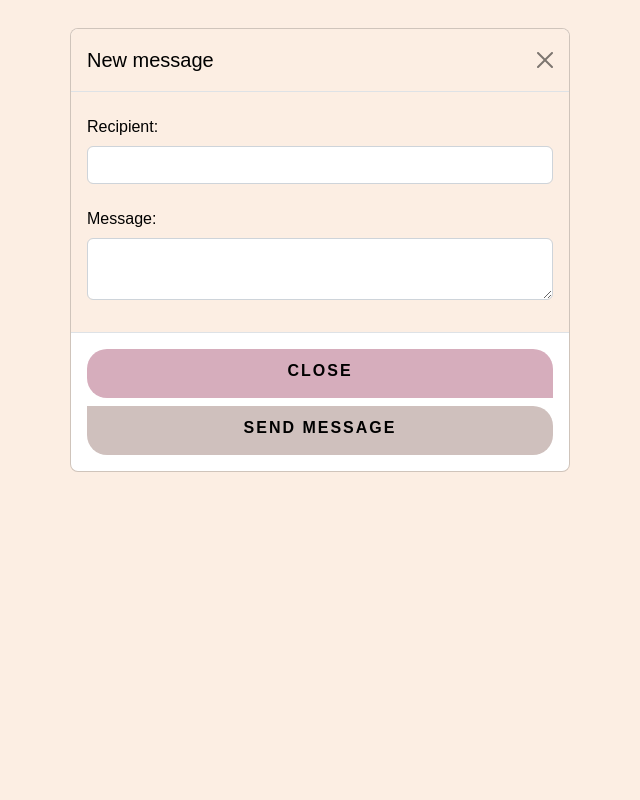
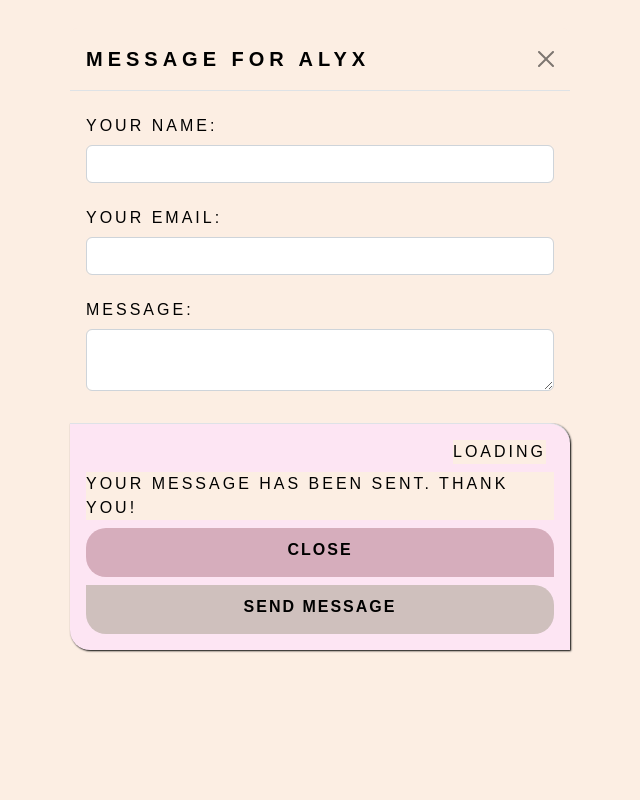
Before and after one commit to TheDynamiClint/bibirths, a PHP site: page / in a window 1280 px wide, after a click on "MESSAGE ALYX". Shown: the whole page, without its empty margins (320-960 px from the left). Run offline with PHP 8.4, Linux system fonts and the light colour scheme; some web fonts are replaced.

Commit message:
Set up php file

```diff
--- a/index.html
+++ b/index.html
@@ -420,7 +420,7 @@
 
                 <div class="modal-header">
 
-                    <h5 class="modal-title" id="contactModalLabel">New message</h5>
+                    <h5 class="modal-title" id="contactModalLabel">Message for Alyx</h5>
 
                     <button type="button" class="btn-close" data-bs-dismiss="modal" aria-label="Close"></button>
 
@@ -428,27 +428,40 @@
 
             <div class="modal-body">
 
-                <form>
-                    <div class="mb-3">
+                <form action="contact.php" method="post" role="form" class="email-form"></form>
 
-                        <label for="recipient-name" class="col-form-label">Recipient:</label>
-                        <input type="text" class="form-control" id="recipient-name">
+                    <div class="form-group mb-3">
+
+                        <label for="sender-name" class="col-form-label">Your Name:</label>
+                        <input type="text" class="form-control" id="sender-name" required>
 
                     </div>
 
-                    <div class="mb-3">
+                    <div class="form-group mb-3">
+
+                        <label for="sender-email" class="col-form-label">Your Email:</label>
+                        <input type="email" class="form-control" name="email" id="email" required>
+
+                    </div>
+
+                    <div class="form-group mb-3">
 
                         <label for="message-text" class="col-form-label">Message:</label>
-                        <textarea class="form-control" id="message-text"></textarea>
+                        <textarea class="form-control" id="message-text" required></textarea>
 
                     </div>
+
                 </form>
             </div>
 
             <div class="modal-footer">
 
-              <button type="button" class="call-to-action" data-bs-dismiss="modal">Close</button>
-              <button type="button" class="call-to-action-reverse">Send message</button>
+                <div class="loading">Loading</div>
+                <div class="error-message"></div>
+                <div class="sent-message">Your message has been sent. Thank you!</div>
+
+                <button type="button" class="call-to-action" data-bs-dismiss="modal">Close</button>
+                <button type="submit" class="call-to-action-reverse">Send message</button>
 
             </div>
 
--- /dev/null
+++ b/send-email.php
@@ -0,0 +1,5 @@
+<?php
+
+echo 'Hello World!';
+
+?>
--- a/styles.css
+++ b/styles.css
@@ -948,7 +948,8 @@ body {
 
 }
 
-.call-to-action {
+.call-to-action,
+.call-to-action-reverse {
 
   width: 250px;
 
@@ -1142,6 +1143,58 @@ font-size: 40px;
 }
 
 /*--------------------------------------------------------------
+# Contact Modal
+--------------------------------------------------------------*/
+
+#contactModal {
+
+color:#000000;
+text-transform: uppercase;
+letter-spacing: 3px;
+
+}
+
+.modal-content {
+
+  background-color: #FCEEE3;
+
+}
+
+h5#contactModalLabel {
+
+  font-family: gravesend-sans, sans-serif;
+  font-weight: 700;
+  font-style: normal;
+  letter-spacing: 5px;
+
+}
+
+#contactModal .modal-content {
+
+  border: none;
+
+}
+
+#contactModal .modal-footer {
+
+  border-radius: 0px 20px 0px 20px;
+  background-color: #FDE5F3;
+  box-shadow: 1px 1px 2px #000000;
+  overflow: hidden;
+
+}
+
+#contactModal label {
+
+  background-color: transparent;
+
+}
+
+
+
+
+
+/*--------------------------------------------------------------
 # Load Screen
 --------------------------------------------------------------*/
 
```
